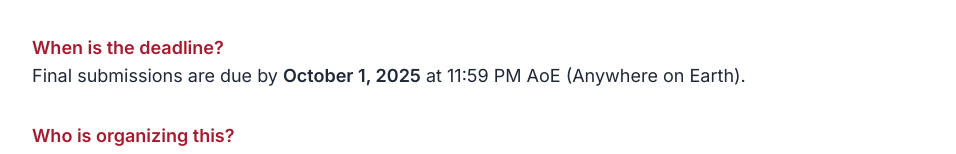
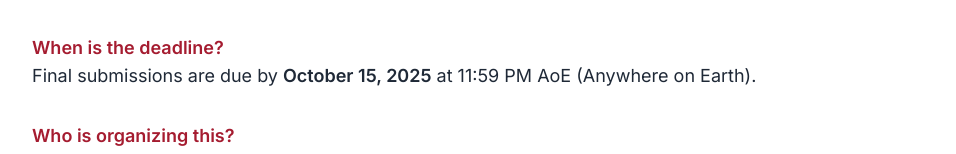
Before and after one commit to mims-harvard/CUREBench, a React (Vite) app: page /faq in a window 1280 px wide. Shown: the part 1043-1197 px from the top of the page, without its empty margins (160-1116 px from the left). Built offline with nearby package versions, Linux system fonts and the light colour scheme.

Commit message:
Update FAQ.jsx (update deadline to the 15th)

```diff
--- a/src/pages/FAQ.jsx
+++ b/src/pages/FAQ.jsx
@@ -49,7 +49,7 @@ export default function FAQ() {
 
         <div>
           <h2 className="font-semibold text-crimson">When is the deadline?</h2>
-          <p>Final submissions are due by <strong>October 1, 2025</strong> at 11:59 PM AoE (Anywhere on Earth).</p>
+          <p>Final submissions are due by <strong>October 15, 2025</strong> at 11:59 PM AoE (Anywhere on Earth).</p>
         </div>
 
         <div>
```
